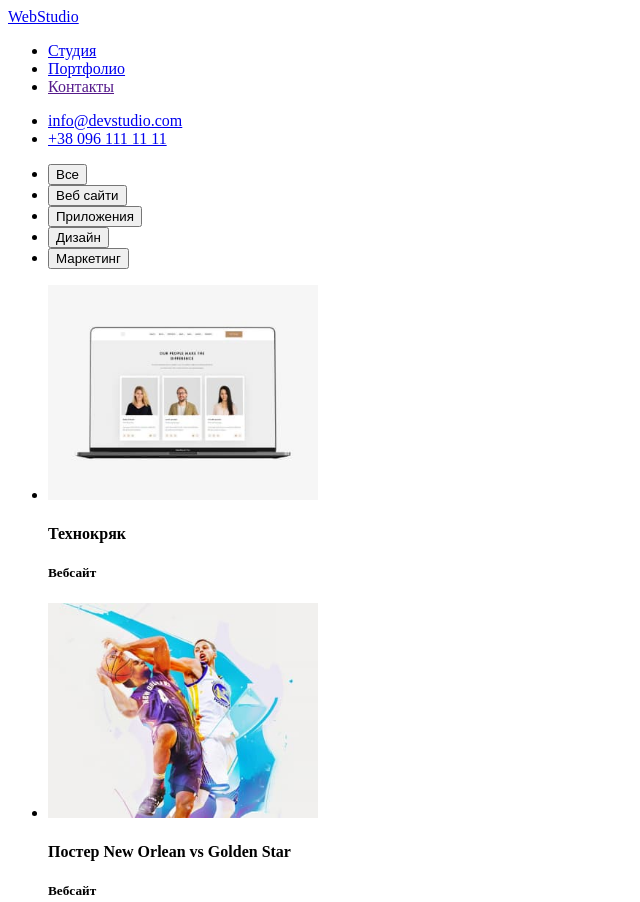
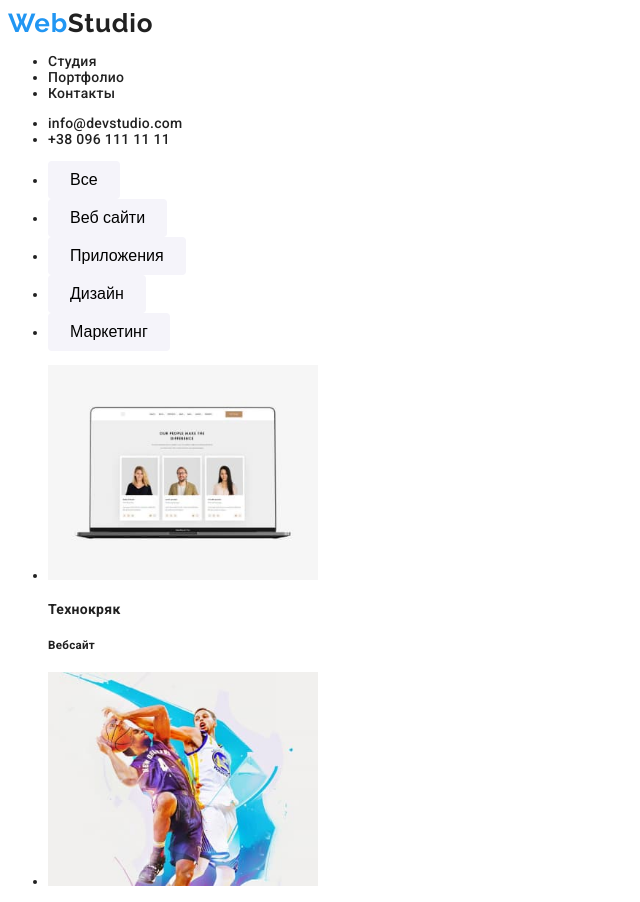
Before and after one commit to r0mis/goit-markup-hw-02, a plain HTML site: page portfolio.html in a window 1280 px wide. Shown: the top 902 px of the page, without its empty margins (0-640 px from the left). Drawn offline with Linux system fonts and the light colour scheme.

Commit message:
правка

```diff
--- a/css/styles.css
+++ b/css/styles.css
@@ -22,92 +22,46 @@ address {
   font-style: normal;
 }
 
-button.btn-primary {
+button {
+  border: none;
+  border-radius: 4px;
+  font-size: 16px;
+}
+
+.logo {
+  font-family: Raleway;
   font-weight: bold;
-  font-size: 16px;
+  font-size: 26px;
+  line-height: 31px;
+  letter-spacing: 0.03em;
+}
+
+a[class~="logo"]:hover {
+  color: #212121;
+}
+
+.prefix {
+  color: #2196f3;
+}
+
+.filter > li > button {
+  font-weight: 500;
+  line-height: 26px;
+  background: #f5f4fa;
+  padding: 6px 22px;
+}
+
+.hero-banner > button {
+  font-weight: bold;
   line-height: 30px;
-  border: none;
   color: #fff;
   background: #2196f3;
   box-shadow: 0px 4px 4px rgba(0, 0, 0, 0.15);
-  border-radius: 4px;
+  padding: 10px 32px;
 }
+
 .s1 > ul > li > p {
   line-height: 24px;
   letter-spacing: 0.03em;
-
   color: #757575;
 }
-
-.logo {
-  position: absolute;
-  width: 145px;
-  height: 31px;
-  left: 215px;
-  top: 24px;
-
-  font-family: Raleway;
-  font-style: normal;
-  font-weight: bold;
-  font-size: 26px;
-  line-height: 31px;
-  /* identical to box height */
-
-  letter-spacing: 0.03em;
-
-  color: #2196f3;
-}
-
-.nav1 {
-  position: absolute;
-  width: 49px;
-  height: 16px;
-  left: 453px;
-  top: 32px;
-  font-weight: 500;
-  color: #2196f3;
-}
-
-.nav2 {
-  position: absolute;
-  width: 77px;
-  height: 16px;
-  left: 552px;
-  top: 32px;
-  font-weight: 500;
-  color: #212121;
-}
-
-.nav3 {
-  position: absolute;
-  width: 68px;
-  height: 16px;
-  left: 679px;
-  top: 32px;
-
-  font-family: Roboto;
-  font-style: normal;
-  font-weight: 500;
-  font-size: 14px;
-  line-height: 16px;
-  letter-spacing: 0.02em;
-
-  color: #212121;
-}
-
-.nav21 {
-  position: absolute;
-  width: 77px;
-  height: 16px;
-  left: 552px;
-  top: 32px;
-
-  font-family: Roboto;
-  font-style: normal;
-  font-weight: 500;
-  font-size: 14px;
-  line-height: 16px;
-  letter-spacing: 0.02em;
-
-  color: #2196f3;
-}
--- a/portfolio.html
+++ b/portfolio.html
@@ -2,7 +2,7 @@
 <html lang="ru">
 
 <head>
-    <!--<link rel="stylesheet" href="./css/styles.css" />-->
+    <link rel="stylesheet" href="./css/styles.css" />
     <meta charset="UTF-8">
     <meta http-equiv="X-UA-Compatible" content="IE=edge">
     <meta name="viewport" content="width=device-width, initial-scale=1.0">
@@ -13,13 +13,12 @@
 <body>
     <header>
         <!-- Создаем шапку -->
-        <a class="" href="./index.html">WebStudio</a>
-        </a>
+        <a class="logo" href="./index.html"><span class="prefix">Web</span>Studio</a>
         <nav>
             <ul>
-                <li><a class="nav1" href="./studio.html">Студия</a></li>
-                <li><a class="nav21" href="./portfolio.html">Портфолио</a></li>
-                <li><a class="nav3" href="">Контакты</a></li>
+                <li><a  href="./studio.html">Студия</a></li>
+                <li><a  href="./portfolio.html">Портфолио</a></li>
+                <li><a  href="">Контакты</a></li>
             </ul>
         </nav>
 
@@ -33,7 +32,7 @@
     <main>
         <section>
             <!-- Фильтр меню с кнопками -->
-           <ul>
+           <ul class="filter">
                 <li><button type="button">Все</button></li>
                 <li><button type="button">Веб сайти</button></li>
                 <li><button type="button">Приложения</button></li>
```
Also changed, not shown: index.html (+2 -3 lines).
